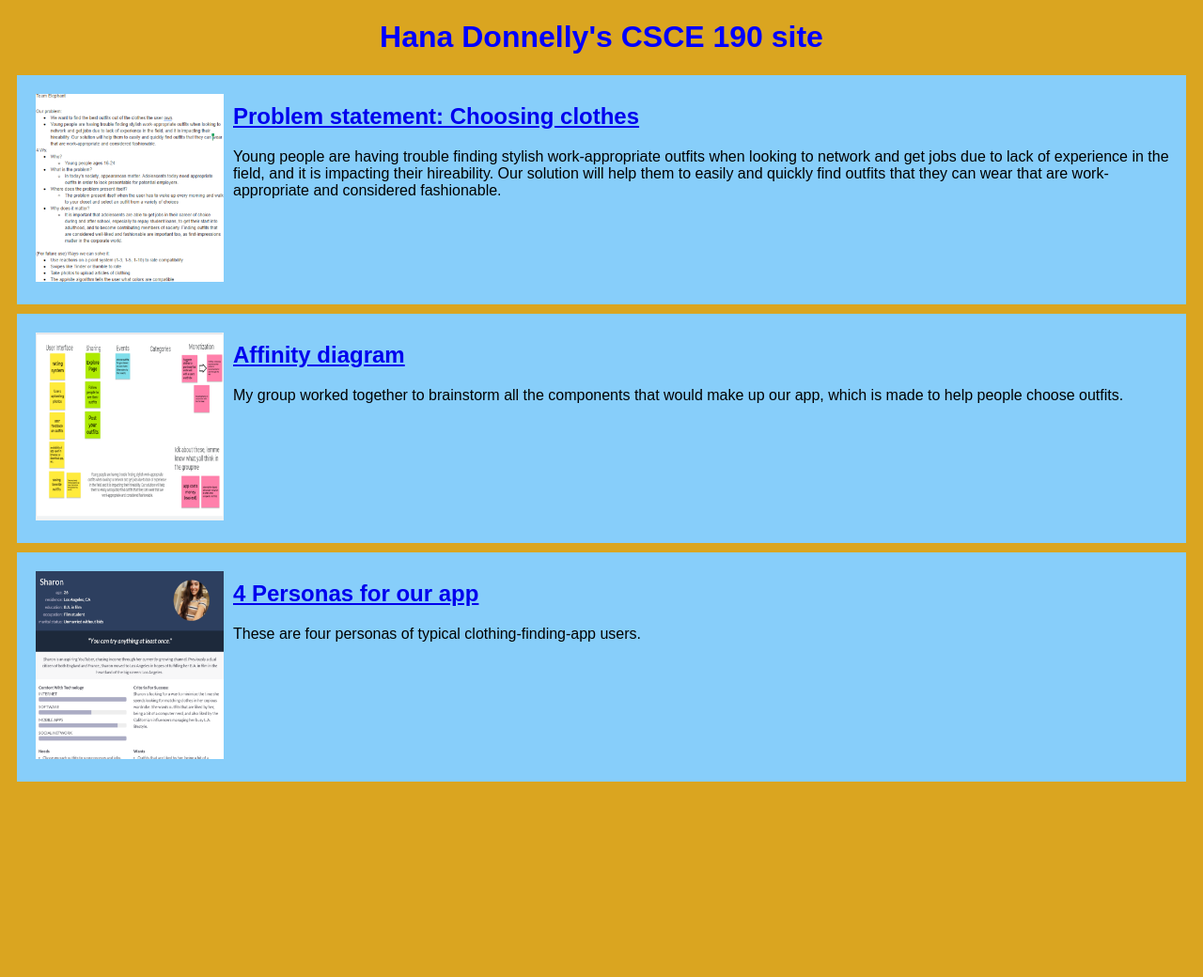
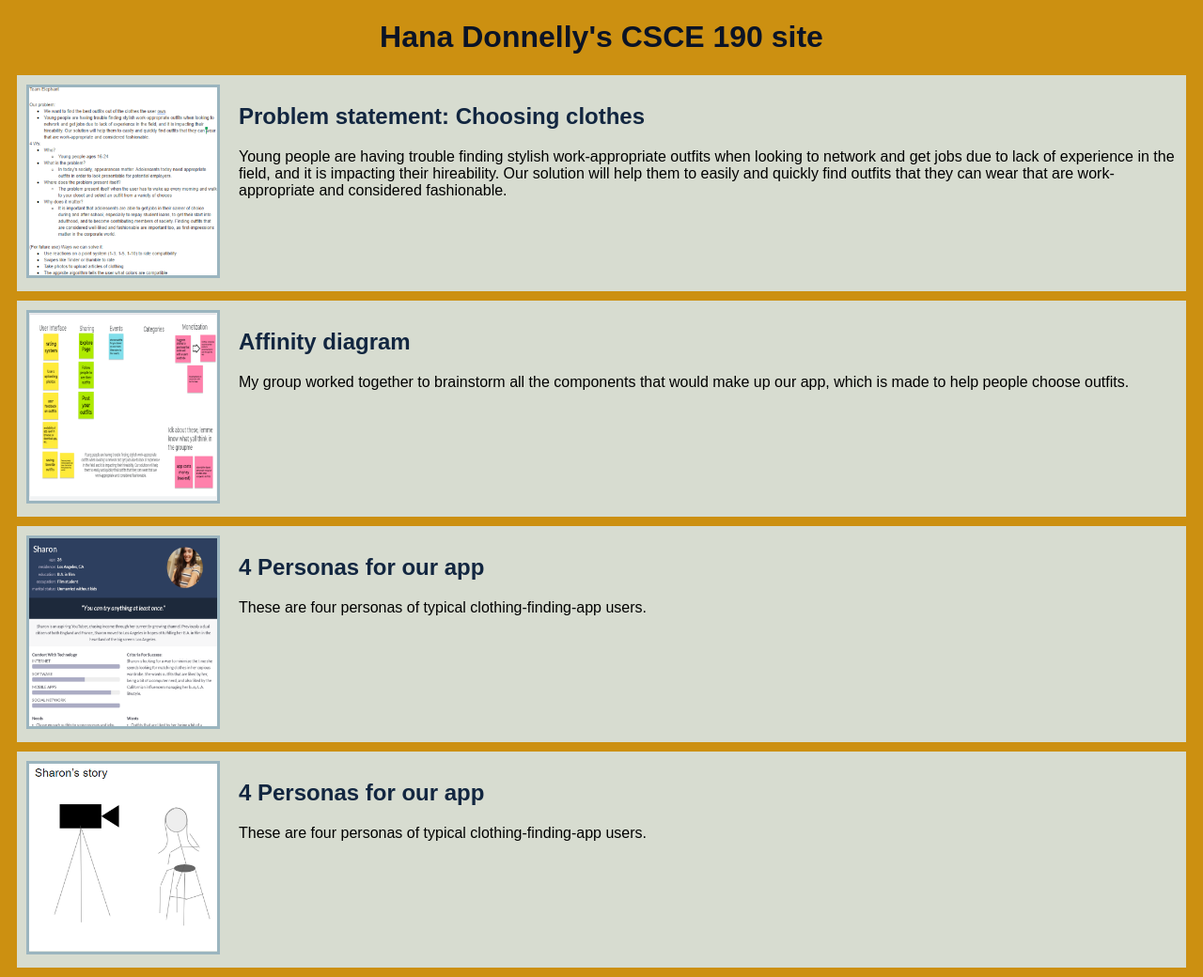
Before and after one commit to hanaEdonnelly/hanaEdonnelly.github.io, a plain HTML site: page index.html in a window 1280 px wide. Shown: the whole page at 94% size. Before the commit the page ends 842 px from the top, so only its background shows below. Drawn offline with Linux system fonts and the light colour scheme.

Commit message:
Add files via upload

```diff
--- a/index.html
+++ b/index.html
@@ -17,6 +17,7 @@
                 </p>
             </section>
         </section>
+
         <!-- Affinity Diagram-->
         <section class="assignment">
                 <a href="files/CSCE190Jam-Outfits.pdf"><img src="images/jamboard-photo.png"></a>
@@ -37,6 +38,18 @@
                     These are four personas of typical clothing-finding-app users.
                 </p>
                 </section>
-        </section>
+            </section>
+
+      <!--Storyboard Assignment-->
+        <section class="assignment">
+                <a href="files/Storyboard.pdf.pdf"><img src="images/storyboard-photo.png"></a>
+                <section class="ass-details">
+                <a href="files/Storyboard.pdf.pdf"><h2>4 Personas for our app</h2></a>
+                <p>
+                    These are four personas of typical clothing-finding-app users.
+                </p>
+                </section>
+            </section>
+
     </body>
 </html>
--- a/styles.css
+++ b/styles.css
@@ -1,5 +1,5 @@
 body {
-    background:goldenrod;
+    background:#CC9011;
     font-family:Arial, Arial, Helvetica, sans-serif;
 }
 
@@ -7,15 +7,23 @@ body {
     display:flex;
     padding:10px;
     margin:10px;
-    background:lightskyblue;
+    background:#D7DCD0;
 }
 
 .assignment img {
     width:200px;
-    padding:10px;
+    padding:0px;
+    border: 3px solid #9BB5BF;
+    margin-right: 20px;
 }
 
 h1 {
-    color:blue;
+    color:#0A1326;
     text-align:center;
 }
+
+a { /* a is "anchor" */
+    text-decoration:none;
+    /* ^This gets rid of the underline under links */
+    color:#122640;
+}
```
Also changed, not shown: images/storyboard-photo.png (added), 2 other files.
